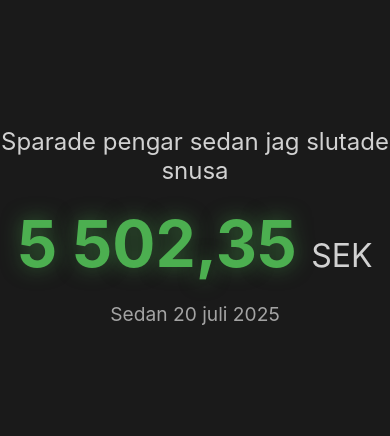
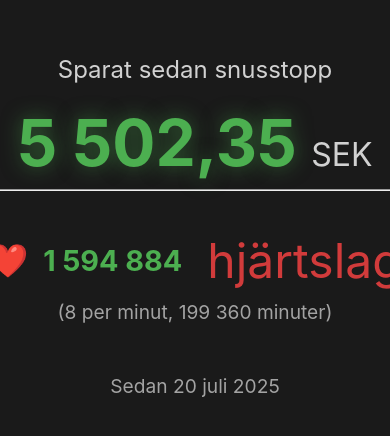
Before and after one commit to teodorfn/teodorfn.github.io, a plain HTML site: page index.html in a window 390 px wide. Shown: the part 196-632 px from the top of the page. Drawn offline with Linux system fonts and the light colour scheme.

Commit message:
added heart rate

```diff
--- a/index.html
+++ b/index.html
@@ -4,7 +4,7 @@
 <head>
     <meta charset="UTF-8">
     <meta name="viewport" content="width=device-width, initial-scale=1.0">
-    <title>Sparade pengar</title>
+    <title>Sparat sedan snusstopp</title>
     <style>
         body {
             margin: 0;
@@ -42,9 +42,47 @@
         }
 
         .start-date {
-            font-size: 1.5rem;
-            margin-top: 20px;
+            font-size: 2rem;
+            margin-top: 50px;
             opacity: 0.6;
+        }
+
+        .heart-rate {
+            margin-top: 40px;
+            font-size: 2.5rem;
+            color: #ff4444;
+            display: flex;
+            align-items: center;
+            justify-content: center;
+            gap: 15px;
+        }
+
+        .heart {
+            font-size: 3rem;
+            animation: heartbeat 1.2s ease-in-out infinite;
+        }
+
+        @keyframes heartbeat {
+
+            0%,
+            100% {
+                transform: scale(1);
+            }
+
+            50% {
+                transform: scale(1.1);
+            }
+        }
+
+        .bpm-change {
+            color: #4CAF50;
+            font-weight: bold;
+        }
+
+        .heart-rate-detail {
+            font-size: 1.2rem;
+            opacity: 0.6;
+            margin-top: 10px;
         }
 
         @media (max-width: 768px) {
@@ -63,17 +101,42 @@
             .start-date {
                 font-size: 1.2rem;
             }
+
+            .heart-rate {
+                font-size: 1.8rem;
+            }
+
+            .heart {
+                font-size: 2rem;
+            }
+
+            .heart-rate-detail {
+                font-size: rem;
+            }
+
+            .heart-unit {
+                font-size: 3rem;
+                margin-left: 10px;
+                opacity: 0.8;
+                color: #ff4444;
+            }
         }
     </style>
 </head>
 
 <body>
     <div class="container">
-        <div class="label">Sparade pengar sedan jag slutade snusa</div>
+        <div class="label">Sparat sedan snusstopp</div>
         <div>
             <span class="ticker" id="savings">0</span>
             <span class="unit">SEK</span>
         </div>
+        <hr>
+        <div class="heart-rate">
+            <span class="heart">❤️</span>
+            <span class="bpm-change" id="savedBeats">0</span><span class="heart-unit">hjärtslag</span>
+        </div>
+        <div class="heart-rate-detail" id="heartDetail">(8 per minut, 0 minuter)</div>
         <div class="start-date">Sedan 20 juli 2025</div>
     </div>
 
@@ -94,6 +157,17 @@
             });
 
             document.getElementById('savings').textContent = formattedAmount;
+
+            const minutesElapsed = secondsElapsed / 60;
+            const savedHeartbeats = Math.floor(minutesElapsed * 8);
+
+            const formattedBeats = savedHeartbeats.toLocaleString('sv-SE');
+
+            document.getElementById('savedBeats').textContent = formattedBeats;
+
+            const totalMinutes = Math.floor(minutesElapsed);
+            const formattedMinutes = totalMinutes.toLocaleString('sv-SE');
+            document.getElementById('heartDetail').textContent = `(8 per minut, ${formattedMinutes} minuter)`;
         }
 
         updateTicker();
```
